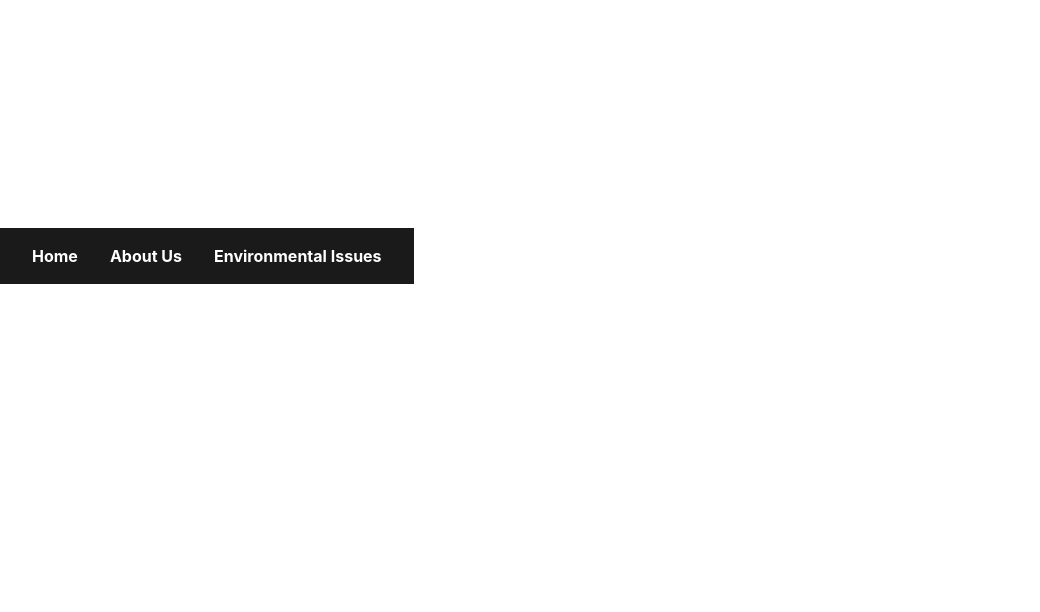
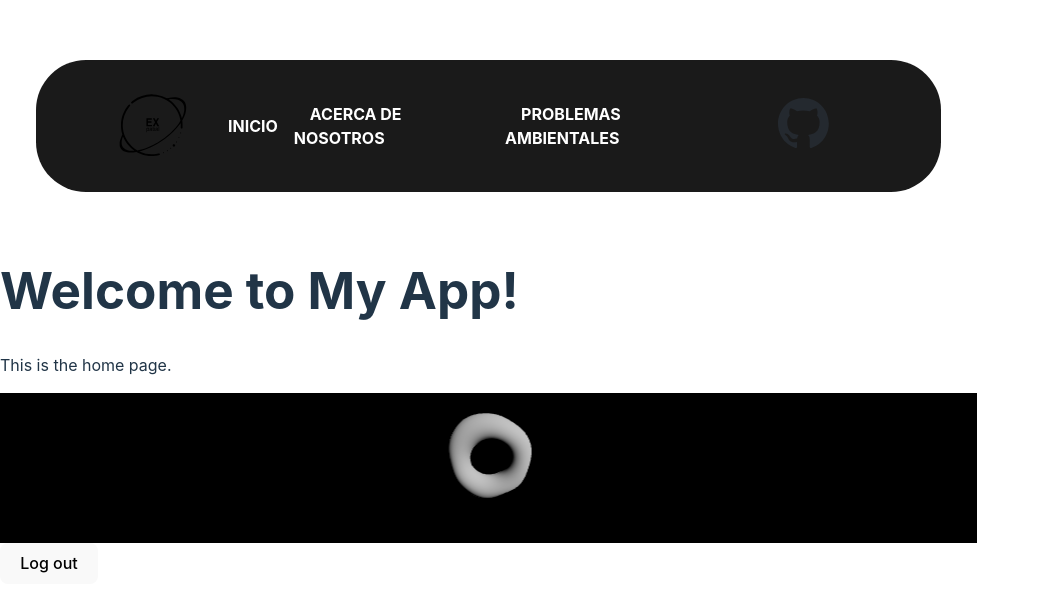
Before and after one commit to SDuqueC/proyecto-integrador1, a React (Vite) app: page /home in a window 1280 px wide. Shown: the part 112-724 px from the top of the page, without its empty margins (0-1040 px from the left). Built offline with nearby package versions, Linux system fonts and the light colour scheme; no server answers; a web font is replaced by a local one.

Commit message:
Implemented Navbar in the pages - Added automatic rotation wo Waterdrop

```diff
--- a/src/components/WaterDrop.jsx
+++ b/src/components/WaterDrop.jsx
@@ -1,17 +1,31 @@
-import React from "react";
+import React, { useRef } from "react";
 import { Canvas } from "@react-three/fiber";
 import { OrbitControls, Environment } from "@react-three/drei";
-import { Mesh } from "three";
+import { useFrame } from "@react-three/fiber";
+
+const RotatingMesh = () => {
+  const meshRef = useRef();
+
+  useFrame(({ clock }) => {
+    const elapsedTime = clock.getElapsedTime();
+    meshRef.current.rotation.x = elapsedTime * 0.4;
+    meshRef.current.rotation.y = elapsedTime * 0.6;
+  });
+
+  return (
+    <mesh ref={meshRef}>
+      <icosahedronGeometry args={[1.5, 0]} />
+      <meshStandardMaterial color="#7ec8e3" roughness={0.2} metalness={0.5} />
+    </mesh>
+  );
+};
 
 const WaterDrop = () => {
   return (
     <Canvas style={{ height: "100vh", width: "100%" }}>
       <ambientLight intensity={0.5} />
       <directionalLight position={[0, 5, 5]} intensity={1} />
-      <mesh>
-        <icosahedronGeometry args={[1.5, 0]} />
-        <meshStandardMaterial color="#7ec8e3" roughness={0.2} metalness={0.5} />
-      </mesh>
+      <RotatingMesh />
       <OrbitControls enableZoom={false} />
       <Environment preset="sunset" />
     </Canvas>
--- a/src/main.jsx
+++ b/src/main.jsx
@@ -15,7 +15,7 @@ const router = createBrowserRouter([
   },
   {
     path: '/home',
-    element: <App />,
+    element: <Home />,
   },
   {
     path: '/about',
--- a/src/pages/about/About.css
+++ b/src/pages/about/About.css
@@ -13,3 +13,11 @@
     font-size: 1.2rem;
     margin-top: 1rem;
   }
+
+  .navbar-container {
+    display: flex;
+    justify-content: center;
+    background-color: transparent;
+    padding: 1rem;
+    margin-top: 2rem;
+  }
--- a/src/pages/about/About.jsx
+++ b/src/pages/about/About.jsx
@@ -1,8 +1,13 @@
 import React from "react";
 import "./About.css";
+import Navbar from "../../components/nav-bar/NavBar";
 
 const About = () => {
   return (
+    <>
+      <div className="navbar-container">
+        <Navbar />
+      </div>
       <div className="about">
         <h1>Meet the Team</h1>
         <p>Welcome to our project! Here’s a quick introduction to our team:</p>
@@ -17,6 +22,7 @@ const About = () => {
           </li>
         </ul>
       </div>
+    </>
   );
 };
 
--- a/src/pages/environmental/EnvironmentalIssues.css
+++ b/src/pages/environmental/EnvironmentalIssues.css
@@ -11,3 +11,11 @@
   .environmental-issues h2 {
     font-size: 2rem;
   }
+
+  .navbar-container {
+    display: flex;
+    justify-content: center;
+    background-color: transparent;
+    padding: 1rem;
+    margin-top: 2rem;
+  }
--- a/src/pages/environmental/EnvironmentalIssues.jsx
+++ b/src/pages/environmental/EnvironmentalIssues.jsx
@@ -1,8 +1,13 @@
 import React from "react";
 import "./EnvironmentalIssues.css";
+import Navbar from "../../components/nav-bar/NavBar";
 
 const EnvironmentalIssues = () => {
   return (
+    <>
+      <div className="navbar-container">
+        <Navbar />
+      </div>
       <div className="environmental-issues">
         <h1>Environmental Issues</h1>
         <section>
@@ -15,11 +20,12 @@ const EnvironmentalIssues = () => {
         <section>
           <h2>Water Contamination</h2>
           <p>
-          This section highlights issues surrounding water contamination and its
-          impact on ecosystems and human health.
+            This section highlights issues surrounding water contamination and
+            its impact on ecosystems and human health.
           </p>
         </section>
       </div>
+    </>
   );
 };
 
--- a/src/pages/home/Home.css
+++ b/src/pages/home/Home.css
@@ -0,0 +1,7 @@
+.navbar-container {
+    display: flex;
+    justify-content: center;
+    background-color: transparent;
+    padding: 1rem;
+    margin-top: 2rem;
+  }
--- a/src/pages/home/Home.jsx
+++ b/src/pages/home/Home.jsx
@@ -1,6 +1,7 @@
 import React, { useCallback } from 'react';
 import useAuthStore from '../../stores/use-auth-store';
 import { useNavigate } from 'react-router-dom';
+import Navbar from '../../components/nav-bar/NavBar';
 import ThreeScene from './ThreeScene';
 
 const Home = () => {
@@ -13,6 +14,10 @@ const Home = () => {
   }, [logout, navigate]);
 
   return (
+    <>
+    <div className='navbar-container'>
+      <Navbar />
+    </div>
     <div>
       <h1>Welcome to My App!</h1>
       <p>This is the home page.</p>
@@ -23,6 +28,7 @@ const Home = () => {
         Log out
       </button>
     </div>
+    </>
   );
 };
 
```
Lines whose indentation alone changed are shown as unchanged.
